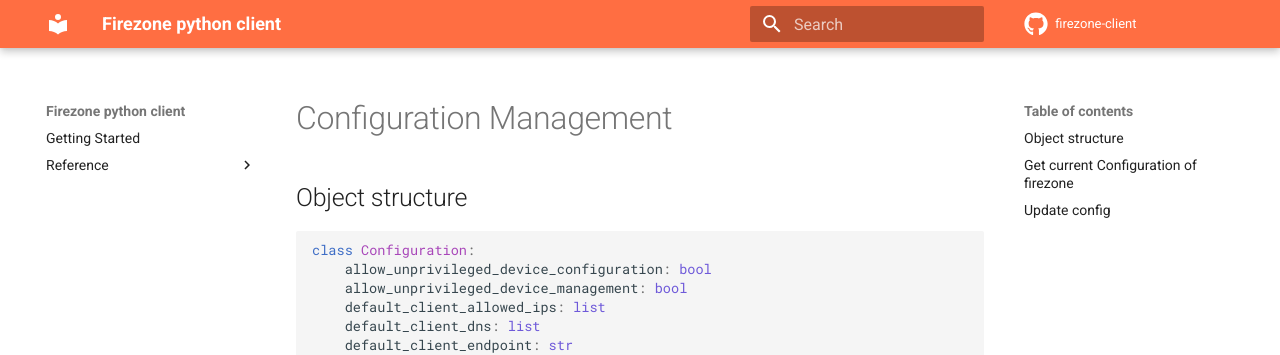
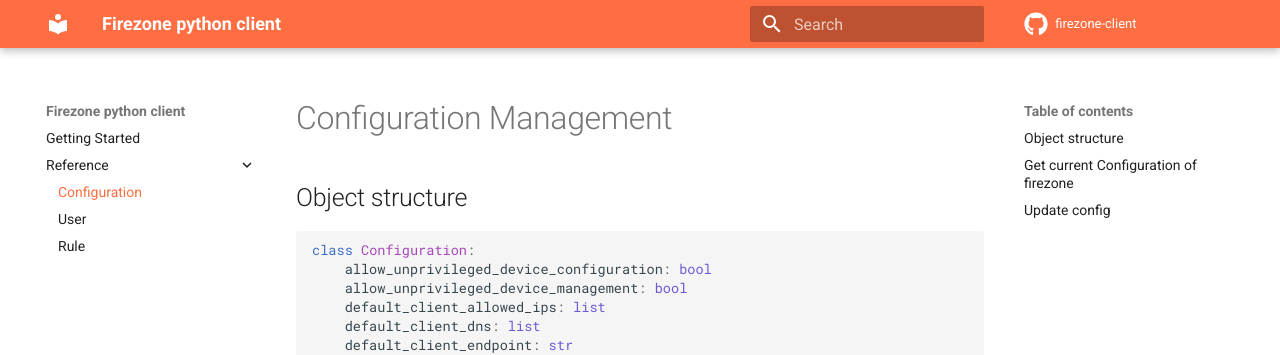
Before and after one commit to msterhuj/firezone-client, an MkDocs documentation site: the page built from docs/reference/configuration.md, in a window 1280 px wide. Shown: the top 355 px of the page. Built offline with MkDocs 1.6.1 and Material for MkDocs 9.7.7, drawn with Linux system fonts in a browser that asks for light colours; comment, search, counter and statistics services are not loaded.

Commit message:
fix(docs): page path

```diff
--- a/mkdocs.yml
+++ b/mkdocs.yml
@@ -10,7 +10,7 @@
 nav:
   - Getting Started: index.md
   - Reference:
-    - Configuration: reference/Configuration.md
+    - Configuration: reference/configuration.md
     - User: reference/user.md
     - Rule: reference/rule.md
 
```
Also changed, not shown: docs/reference/configuration.md (renamed from docs/reference/configurations.md).
